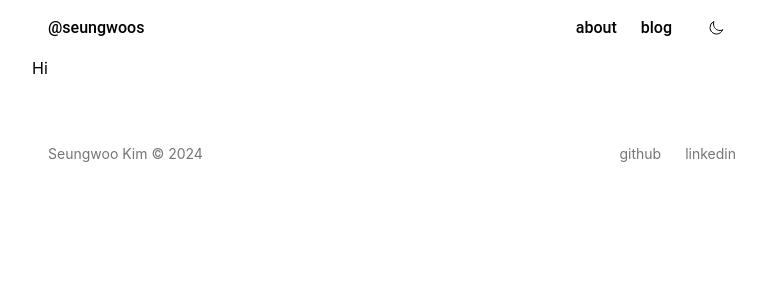
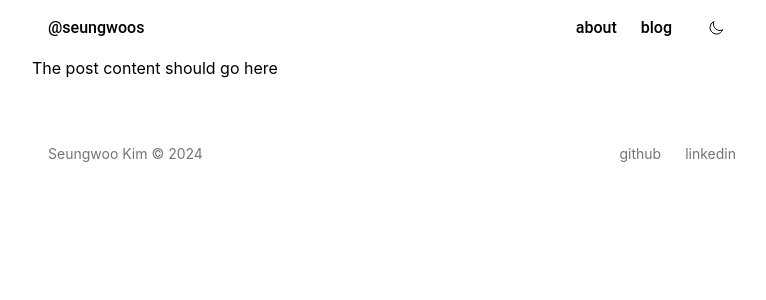
Before and after one commit to seungwoos/seungwoos.me, a Next.js app: page /blog/1 in a window 1280 px wide. Shown: the top 300 px of the page, without its empty margins (248-1014 px from the left). Built offline with nearby package versions, Linux system fonts and the light colour scheme; a web font is replaced by a local one.

Commit message:
fix: update content:

```diff
--- a/app/blog/[slug]/page.tsx
+++ b/app/blog/[slug]/page.tsx
@@ -1,3 +1,3 @@
 export default async function Post() {
-  return <div>Hi</div>;
+  return <main>The post content should go here</main>;
 }
```
